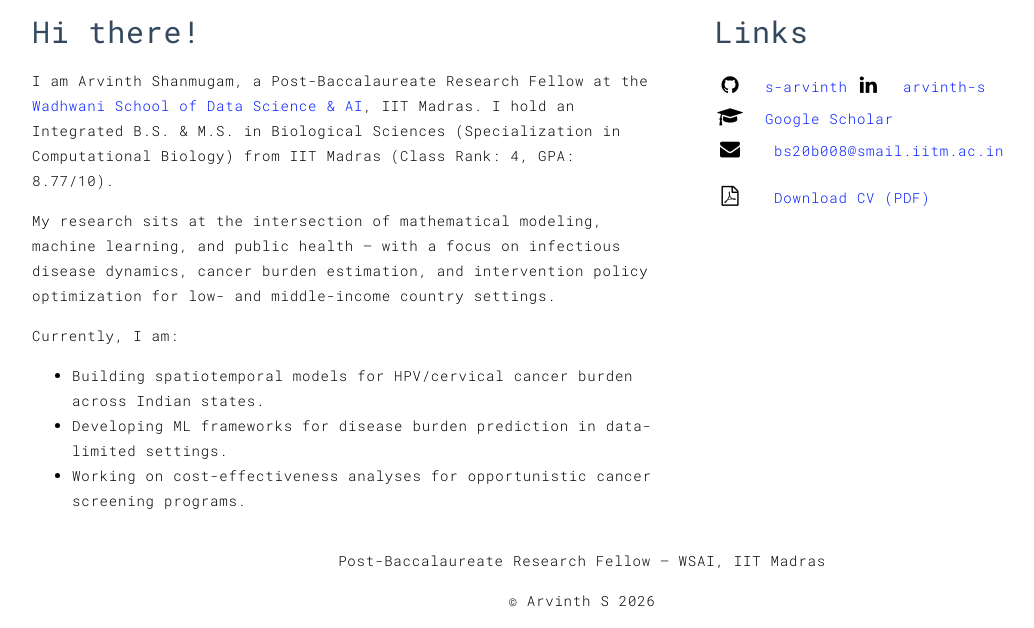
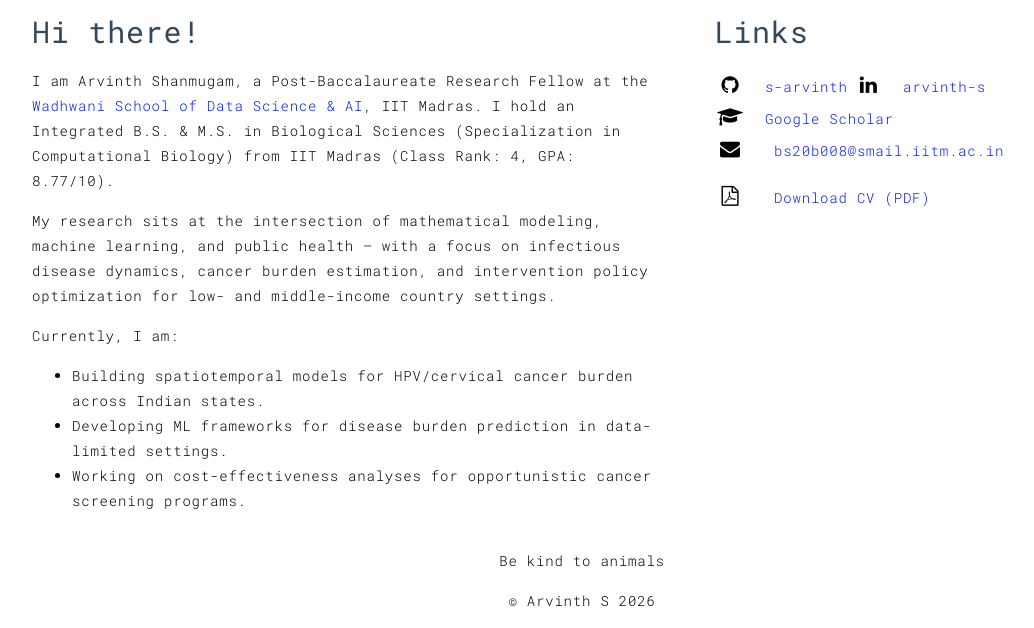
Before and after one commit to s-arvinth/s-arvinth.github.io, a Jekyll site: the page built from index.html, in a window 1280 px wide and 900 px high, scrolled down 542 px, cut to the strip 272-900 px from the top of the window. Shown: the whole strip, without its empty margins (58-1092 px from the left). Built offline with Jekyll 4.4.1, drawn with Linux system fonts in a browser that asks for light colours.

Commit message:
Add animal lover tagline and update footer
- index.html: add "an animal lover" to rotating typed strings
- _layouts/default.html: replace redundant post-bac footer with "Be kind to animals"

Co-Authored-By: Claude Sonnet 4.6 <noreply@anthropic.com>

```diff
--- a/_layouts/default.html
+++ b/_layouts/default.html
@@ -61,7 +61,7 @@
         <div class="container">
             <div class="row">
                 <div class="col-xs-12">
-                    <p>Post-Baccalaureate Research Fellow &mdash; WSAI, IIT Madras</p>
+                    <p>Be kind to animals</p>
                 </div>
                 <div class="col-xs-12">
                     <p>© Arvinth S 2026</p>
--- a/index.html
+++ b/index.html
@@ -16,6 +16,7 @@ title: Arvinth S
 								<span>a disease modeler</span>
 								<span>a computational biologist</span>
 								<span>a data scientist</span>
+								<span>an animal lover</span>
 							</span>
 							<span id="typed"></span>
 						</h1>
```
